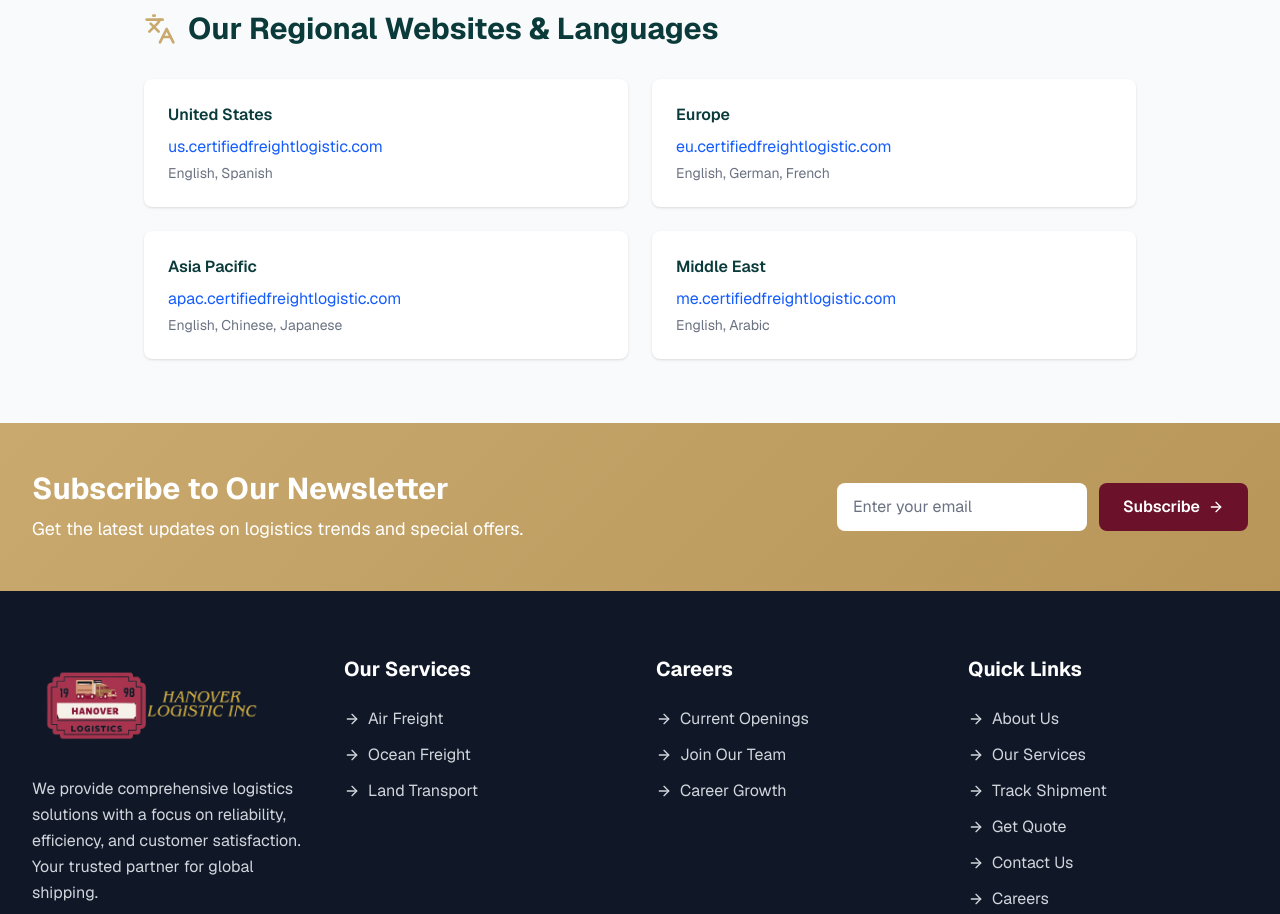
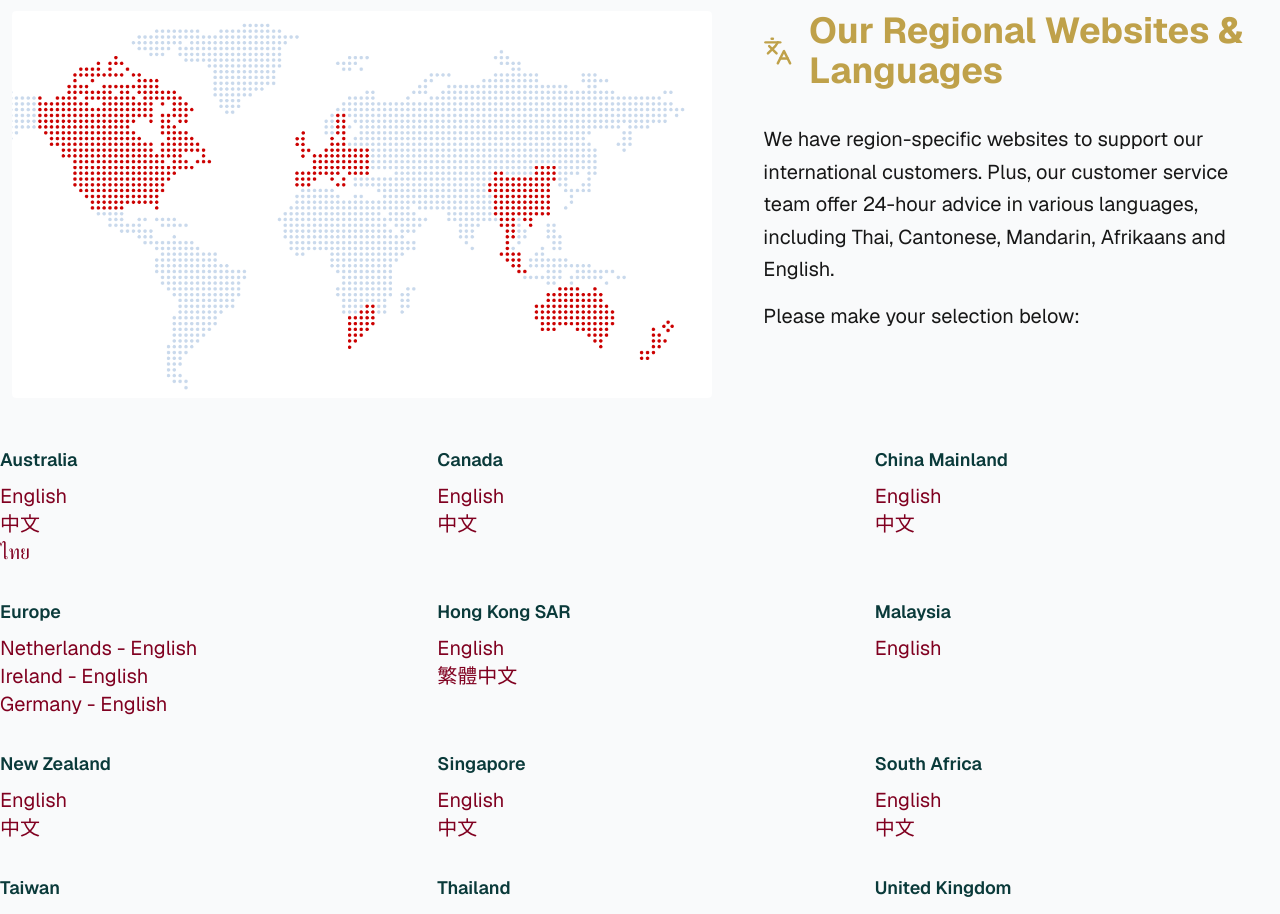
Before and after one commit to workingwomanw01-ai/SevenSeas-Logistics, a Next.js app: page / in a window 1280 px wide. Shown: the part 6820-7734 px from the top of the page. Built offline with nearby package versions, Linux system fonts and the light colour scheme; no server answers.

Commit message:
finished  regional website

```diff
--- a/components/Home/RegionalWebsites.js
+++ b/components/Home/RegionalWebsites.js
@@ -1,33 +1,134 @@
 import { Languages } from 'lucide-react';
+import Image from 'next/image';
 
 export default function RegionalWebsites() {
   return (
     <section className="py-16 bg-gray-50">
-      <div className="max-w-5xl mx-auto px-4">
-        <div className="flex items-center mb-8">
-          <Languages className="h-8 w-8 text-gold-secondary mr-3" />
-          <h2 className="text-3xl font-bold text-[#0a3a3a]">Our Regional Websites & Languages</h2>
+      <div className="container mx-auto">
+        <div className="flex flex-col md:flex-row items-stretch gap-10">
+          {/* Map Image */}
+          <div className="w-full md:w-7/12 flex justify-center items-center">
+            <Image
+              src="/images/shipping-map.png"
+              alt="International shipping map"
+              width={700}
+              height={420}
+              className="rounded"
+              style={{ maxWidth: '100%', height: 'auto' }}
+            />
+          </div>
+          {/* Text */}
+          <div className="w-full md:w-5/12 flex flex-col justify-between px-3 md:px-0">
+            <div>
+              <div className="flex items-center mb-8">
+                <Languages className="h-10 w-10 text-[#bfa14a] mr-4" />
+                <h2 className="text-4xl font-bold mb-0" style={{ color: '#bfa14a' }}>
+                  Our Regional Websites & Languages
+                </h2>
+              </div>
+              <p className="mb-4 text-xl leading-relaxed">
+                We have region-specific websites to support our international customers. Plus, our customer service team offer 24-hour advice in various languages, including Thai, Cantonese, Mandarin, Afrikaans and English.
+              </p>
+              <p className="mb-4 text-xl">
+                Please make your selection below:
+              </p>
+            </div>
+          </div>
         </div>
-        <div className="grid grid-cols-1 md:grid-cols-2 gap-6">
-          <div className="bg-white rounded-lg p-6 shadow flex flex-col">
-            <span className="font-semibold text-[#0a3a3a] mb-2">United States</span>
-            <a href="https://us.certifiedfreightlogistic.com" className="text-blue-600 hover:underline">us.certifiedfreightlogistic.com</a>
-            <span className="text-gray-500 text-sm mt-1">English, Spanish</span>
+        {/* Regions and Languages List */}
+        <div className="mt-12 grid grid-cols-1 md:grid-cols-3 gap-8 text-[#0a3a3a] text-xl px-3 md:px-0">
+          <div>
+            <h3 className="font-semibold text-lg mb-2">Australia</h3>
+            <ul>
+              <li className="text-[#800020]">English</li>
+              <li className="text-[#800020]">中文</li>
+              <li className="text-[#800020]">ไทย</li>
+            </ul>
           </div>
-          <div className="bg-white rounded-lg p-6 shadow flex flex-col">
-            <span className="font-semibold text-[#0a3a3a] mb-2">Europe</span>
-            <a href="https://eu.certifiedfreightlogistic.com" className="text-blue-600 hover:underline">eu.certifiedfreightlogistic.com</a>
-            <span className="text-gray-500 text-sm mt-1">English, German, French</span>
+          <div>
+            <h3 className="font-semibold text-lg mb-2">Canada</h3>
+            <ul>
+              <li className="text-[#800020]">English</li>
+              <li className="text-[#800020]">中文</li>
+            </ul>
           </div>
-          <div className="bg-white rounded-lg p-6 shadow flex flex-col">
-            <span className="font-semibold text-[#0a3a3a] mb-2">Asia Pacific</span>
-            <a href="https://apac.certifiedfreightlogistic.com" className="text-blue-600 hover:underline">apac.certifiedfreightlogistic.com</a>
-            <span className="text-gray-500 text-sm mt-1">English, Chinese, Japanese</span>
+          <div>
+            <h3 className="font-semibold text-lg mb-2">China Mainland</h3>
+            <ul>
+              <li className="text-[#800020]">English</li>
+              <li className="text-[#800020]">中文</li>
+            </ul>
           </div>
-          <div className="bg-white rounded-lg p-6 shadow flex flex-col">
-            <span className="font-semibold text-[#0a3a3a] mb-2">Middle East</span>
-            <a href="https://me.certifiedfreightlogistic.com" className="text-blue-600 hover:underline">me.certifiedfreightlogistic.com</a>
-            <span className="text-gray-500 text-sm mt-1">English, Arabic</span>
+          <div>
+            <h3 className="font-semibold text-lg mb-2">Europe</h3>
+            <ul>
+              <li className="text-[#800020]">Netherlands - English</li>
+              <li className="text-[#800020]">Ireland - English</li>
+              <li className="text-[#800020]">Germany - English</li>
+            </ul>
+          </div>
+          <div>
+            <h3 className="font-semibold text-lg mb-2">Hong Kong SAR</h3>
+            <ul>
+              <li className="text-[#800020]">English</li>
+              <li className="text-[#800020]">繁體中文</li>
+            </ul>
+          </div>
+          <div>
+            <h3 className="font-semibold text-lg mb-2">Malaysia</h3>
+            <ul>
+              <li className="text-[#800020]">English</li>
+            </ul>
+          </div>
+          <div>
+            <h3 className="font-semibold text-lg mb-2">New Zealand</h3>
+            <ul>
+              <li className="text-[#800020]">English</li>
+              <li className="text-[#800020]">中文</li>
+            </ul>
+          </div>
+          <div>
+            <h3 className="font-semibold text-lg mb-2">Singapore</h3>
+            <ul>
+              <li className="text-[#800020]">English</li>
+              <li className="text-[#800020]">中文</li>
+            </ul>
+          </div>
+          <div>
+            <h3 className="font-semibold text-lg mb-2">South Africa</h3>
+            <ul>
+              <li className="text-[#800020]">English</li>
+              <li className="text-[#800020]">中文</li>
+            </ul>
+          </div>
+          <div>
+            <h3 className="font-semibold text-lg mb-2">Taiwan</h3>
+            <ul>
+              <li className="text-[#800020]">English</li>
+              <li className="text-[#800020]">中文</li>
+            </ul>
+          </div>
+          <div>
+            <h3 className="font-semibold text-lg mb-2">Thailand</h3>
+            <ul>
+              <li className="text-[#800020]">English</li>
+              <li className="text-[#800020]">ไทย</li>
+            </ul>
+          </div>
+          <div>
+            <h3 className="font-semibold text-lg mb-2">United Kingdom</h3>
+            <ul>
+              <li className="text-[#800020]">English</li>
+              <li className="text-[#800020]">中文</li>
+              <li className="text-[#800020]">ไทย</li>
+            </ul>
+          </div>
+          <div>
+            <h3 className="font-semibold text-lg mb-2">United States</h3>
+            <ul>
+              <li className="text-[#800020]">English</li>
+              <li className="text-[#800020]">中文</li>
+            </ul>
           </div>
         </div>
       </div>
```
Also changed, not shown: public/images/shipping-map.png (added).
